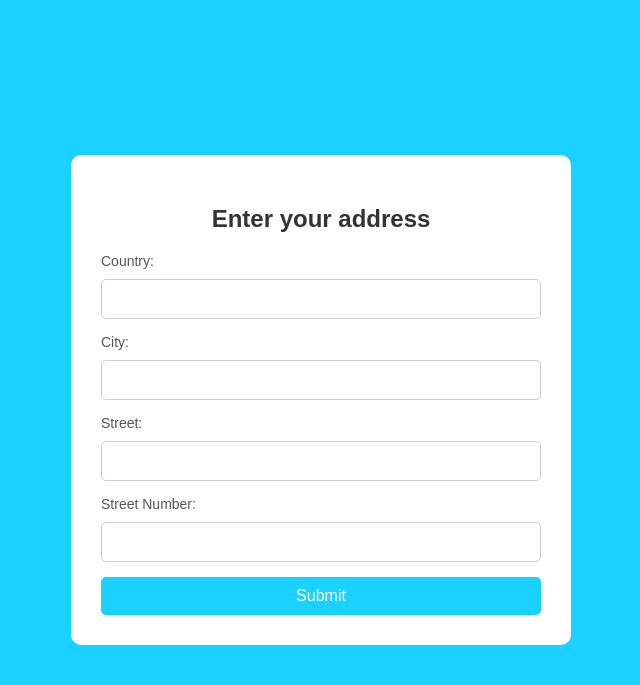
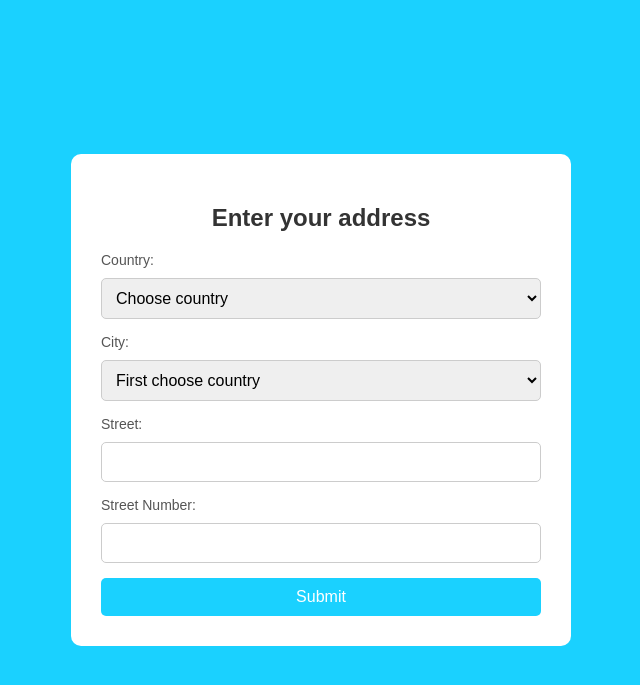
Before and after one commit to mihajloposao/HouseHelper1.0V, a Flask app: page /signInAddress in a window 1280 px wide. Shown: the top 685 px of the page, without its empty margins (319-959 px from the left). Run offline with Flask 3, Linux system fonts and the light colour scheme.

Commit message:
signIn address now complete

```diff
--- a/base.py
+++ b/base.py
@@ -98,6 +98,7 @@ def getCountryNames():
     session = Session()
     countryNames = session.query(Country.countryName).all()
     session.close()
+    countryNames = [name[0] for name in countryNames]
     return countryNames
 
 def addNewCity(countryName, cityName):
@@ -118,3 +119,13 @@ def getCountryIdByName(countryName):
     countryId = country.id
     session.close()
     return  countryId
+
+def getJsonWithCitiesNames(countryName):
+    session = Session()
+    country = session.query(Country).filter_by(countryName=countryName).first()
+    if not country:
+        return {"cities": []}
+    cities = session.query(City).filter_by(countryId=country.id).all()
+    cityNames = [city.cityName for city in cities]
+    session.close()
+    return {"cities": cityNames}
--- a/main.py
+++ b/main.py
@@ -1,9 +1,9 @@
-from base import makingDatabases,UserById,addUserAddress, addNewCountry, addNewCity
+from base import makingDatabases,UserById,addUserAddress, addNewCountry, addNewCity, getJsonWithCitiesNames
 from flask import Flask, render_template, url_for, redirect, request
 from flask_login import LoginManager, login_user, login_required, logout_user, current_user
 from simpleFunctions import (makeAndLogInNewUser, logInPost,htmlForUserHomeLogOut,
                              htmlForSignInUserPersonalInfo,htmlForSignInUserAddress,htmlForLogInUser,
-                             htmlForUserHomeLogIn)
+                             htmlForUserHomeLogIn,signInAddressForPostMethod)
 
 # when server go live this should be deleted
 #makingDatabases()
@@ -35,8 +35,7 @@ def signInUserPersonalInfo():
 @app.route("/signInAddress",methods= ["GET","POST"] )
 def signInUserAddress():
     if request.method == "POST":
-        addUserAddress(request.form)
-        return redirect(url_for("homeUser"))
+        return signInAddressForPostMethod()
     return htmlForSignInUserAddress()
 
 @app.route("/logIn",methods=["GET","POST"])
@@ -60,10 +59,14 @@ def adminAddNewCounty():
 @app.route("/addNewCity", methods = ["POST"])
 def adminAddNewCity():
     countryName = request.form.get("countryName")
-    print(countryName)
     cityName = request.form.get("cityName")
     addNewCity(countryName,cityName)
     return redirect(url_for("homeUser"))
 
+@app.route("/getCities")
+def getCitiesByCountryName():
+    countryName = request.args.get('countryName')
+    return getJsonWithCitiesNames(countryName)
+
 if __name__ == "__main__":
     app.run(debug=True)
--- a/simpleFunctions.py
+++ b/simpleFunctions.py
@@ -1,5 +1,6 @@
 from flask import render_template,request,redirect,url_for
-from base import userExist,addNewUserToBase,getUserByEmail,check_password_hash,getUserByEmail, getCountryNames
+from base import (userExist,addNewUserToBase,getUserByEmail,check_password_hash,getUserByEmail,
+                  getCountryNames, addUserAddress)
 from flask_login import login_user, current_user
 import requests
 
@@ -15,7 +16,6 @@ def htmlForUserHomeLogIn():
 
 def htmlForAdminDashboard():
     countryNames = getCountryNames()
-    countryNames = [name[0] for name in countryNames]
     return render_template("html/adminDashboard.html",countryNames = countryNames)
 def htmlForSingInErrorMessage(message):
     return render_template("html/signInUserPersonalInfo.html", errorMessage=message)
@@ -29,7 +29,8 @@ def htmlForSignInUserPersonalInfo():
     return render_template("html/signInUserPersonalInfo.html")
 
 def htmlForSignInUserAddress():
-    return render_template("html/signInUserAddress.html")
+    countryNames = getCountryNames()
+    return render_template("html/signInUserAddress.html", countryNames = countryNames)
 
 def htmlForLogInUser():
     return render_template("html/logInUser.html")
@@ -67,3 +68,11 @@ def getUserLocation():
     country = data.get("country", "Nepoznata država")
     city = data.get("city", "Nepoznat grad")
     return {"country":country,"city":city}
+
+def signInAddressForPostMethod():
+    try:
+        addUserAddress(request.form)
+    except AttributeError:
+        pass
+    finally:
+        return redirect(url_for("homeUser"))
--- a/static/css/logsignIn.css
+++ b/static/css/logsignIn.css
@@ -42,6 +42,16 @@ input {
     box-sizing: border-box;
 }
 
+select {
+    width: 100%;
+    padding: 10px;
+    margin: 5px 0 15px 0;
+    border: 1px solid #ccc;
+    border-radius: 5px;
+    font-size: 16px;
+    box-sizing: border-box;
+}
+
 button {
     width: 100%;
     padding: 10px;
--- a/templates/html/signInUserAddress.html
+++ b/templates/html/signInUserAddress.html
@@ -2,18 +2,24 @@
 <html>
 <head>
     <title>SignIn</title>
-    <!-- Povezivanje sa CSS fajlom unutar 'static' foldera -->
     <link rel="stylesheet" href="{{ url_for('static', filename='css/logsignIn.css') }}">
 </head>
 <body>
     <div class="form-container">
         <h2>Enter your address</h2>
         <form action="{{ url_for('signInUserAddress') }}" method="post">
-            <label for="userCountry">Country:</label>
-            <input type="text" id="userCountry" name="userCountry" required>
+            <label>Country:</label>
+            <select name="userCountry" id="userCountry" required>
+                    <option value="" disabled selected hidden>Choose country</option>
+                {% for name in countryNames %}
+                    <option value="{{ name }}">{{ name }}</option>
+                {% endfor %}
+                </select>
 
             <label for="userCity">City:</label>
-            <input type="text" id="userCity" name="userCity" required>
+            <select name="userCity" id="userCity" required>
+                    <option value="" disabled selected hidden>First choose country</option>
+            </select>
 
             <label for="userStreet">Street:</label>
             <input type="text" id="userStreet" name="userStreet" required>
@@ -28,5 +34,26 @@
             <button type="submit">Submit</button>
         </form>
     </div>
+
+    <script>
+        document.getElementById('userCountry').addEventListener('change', function() {
+            const selectedCountry = this.value;
+
+            fetch(`/getCities?countryName=${encodeURIComponent(selectedCountry)}`)
+                .then(response => response.json())
+                .then(data => {
+                    const citySelect = document.getElementById('userCity');
+                    citySelect.innerHTML = '<option value="" disabled selected hidden>Choose city</option>'; // Resetuj
+
+                    data.cities.forEach(city => {
+                        const option = document.createElement('option');
+                        option.value = city;
+                        option.textContent = city;
+                        citySelect.appendChild(option);
+                    });
+                });
+        });
+    </script>
+
 </body>
 </html>
--- a/templates/html/signInUserPersonalInfo.html
+++ b/templates/html/signInUserPersonalInfo.html
@@ -2,7 +2,6 @@
 <html>
 <head>
     <title>SignIn</title>
-    <!-- Povezivanje sa CSS fajlom unutar 'static' foldera -->
     <link rel="stylesheet" href="{{ url_for('static', filename='css/logsignIn.css') }}">
 </head>
 <body>
```
Also changed, not shown: usersWorkersCompaniesAdmin.db.
